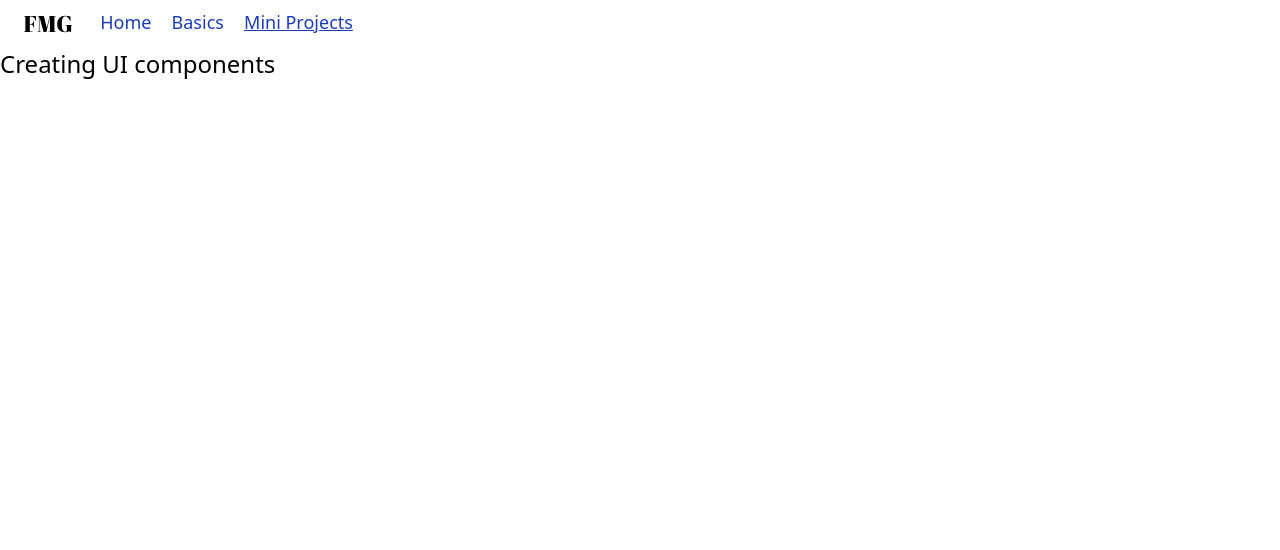
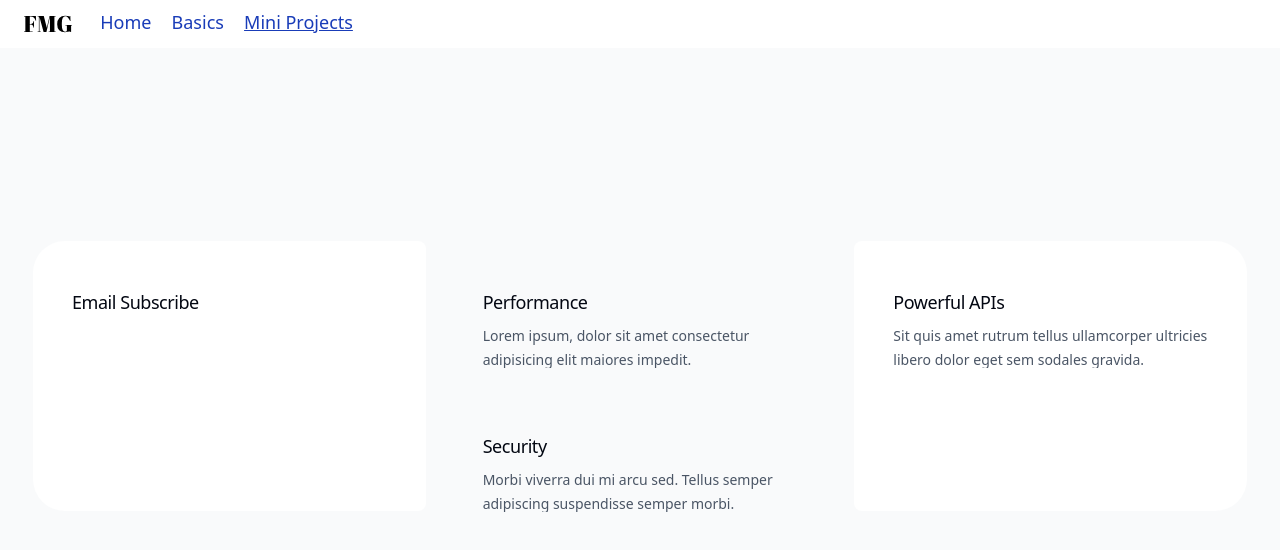
Before and after one commit to fahadkhan174/svelte, a SvelteKit app: page /mini-projects in a window 1280 px wide. Shown: the top 550 px of the page. Built offline with nearby package versions, Linux system fonts and the light colour scheme.

Commit message:
add structure to mini projects landing page

```diff
--- a/src/routes/+page.svelte
+++ b/src/routes/+page.svelte
@@ -1,3 +1,3 @@
-<div class="pl-6">
+<div class="px-6">
 	<h1 class="text-3xl">Welcome to SvelteKit</h1>
 </div>
--- a/src/routes/mini-projects/+page.svelte
+++ b/src/routes/mini-projects/+page.svelte
@@ -1,5 +1,106 @@
+<script lang="ts">
+	import { base } from '$app/paths';
+	import { page } from '$app/state';
+	let { children } = $props();
+</script>
+
 <svelte:head>
 	<title>Mini Projects</title>
 </svelte:head>
 
-<div class="text-2xl text-black">Creating UI components</div>
+<div class="bg-gray-50 py-24 sm:py-32">
+	<div class="mx-auto max-w-2xl px-6 lg:max-w-7xl lg:px-8">
+		<div class="mt-10 grid gap-4 sm:mt-16 lg:grid-cols-3 lg:grid-rows-2">
+			<div class="relative lg:row-span-2">
+				<div class="absolute inset-px rounded-lg bg-white lg:rounded-l-[2rem]"></div>
+				<div
+					class="relative flex h-32 flex-col overflow-hidden rounded-[calc(var(--radius-lg)+1px)] lg:rounded-l-[calc(2rem+1px)]"
+				>
+					<div class="px-8 pt-8 pb-3 sm:px-10 sm:pt-10 sm:pb-0">
+						<p class="mt-2 text-lg font-medium tracking-tight text-gray-950 max-lg:text-center">
+							<a href="{base}{page.url.pathname}/email-subscribe" class="hover:underline">Email Subscribe</a>
+						</p>
+						<p class="mt-2 max-w-lg text-sm/6 text-gray-600 max-lg:text-center">
+							<!-- Anim aute id magna aliqua ad ad non deserunt sunt. Qui irure qui lorem cupidatat
+							commodo. -->
+						</p>
+					</div>
+				</div>
+			</div>
+			<div class="relative max-lg:row-start-1">
+				<div
+					class="relative flex h-32 flex-col overflow-hidden rounded-[calc(var(--radius-lg)+1px)] max-lg:rounded-t-[calc(2rem+1px)]"
+				>
+					<div class="px-8 pt-8 sm:px-10 sm:pt-10">
+						<p class="mt-2 text-lg font-medium tracking-tight text-gray-950 max-lg:text-center">
+							Performance
+						</p>
+						<p class="mt-2 max-w-lg text-sm/6 text-gray-600 max-lg:text-center">
+							Lorem ipsum, dolor sit amet consectetur adipisicing elit maiores impedit.
+						</p>
+					</div>
+					<div
+						class="flex flex-1 items-center justify-center px-8 max-lg:pt-10 max-lg:pb-12 sm:px-10 lg:pb-2"
+					>
+						<!-- <img
+							class="w-full max-lg:max-w-xs"
+							src="https://tailwindcss.com/plus-assets/img/component-images/bento-03-performance.png"
+							alt=""
+						/> -->
+					</div>
+				</div>
+			</div>
+			<div class="relative max-lg:row-start-3 lg:col-start-2 lg:row-start-2">
+				<div
+					class="relative flex h-32 flex-col overflow-hidden rounded-[calc(var(--radius-lg)+1px)]"
+				>
+					<div class="px-8 pt-8 sm:px-10 sm:pt-10">
+						<p class="mt-2 text-lg font-medium tracking-tight text-gray-950 max-lg:text-center">
+							Security
+						</p>
+						<p class="mt-2 max-w-lg text-sm/6 text-gray-600 max-lg:text-center">
+							Morbi viverra dui mi arcu sed. Tellus semper adipiscing suspendisse semper morbi.
+						</p>
+					</div>
+				</div>
+			</div>
+			<div class="relative lg:row-span-2">
+				<div
+					class="absolute inset-px rounded-lg bg-white max-lg:rounded-b-[2rem] lg:rounded-r-[2rem]"
+				></div>
+				<div
+					class="relative flex h-32 flex-col overflow-hidden rounded-[calc(var(--radius-lg)+1px)] max-lg:rounded-b-[calc(2rem+1px)] lg:rounded-r-[calc(2rem+1px)]"
+				>
+					<div class="px-8 pt-8 pb-3 sm:px-10 sm:pt-10 sm:pb-0">
+						<p class="mt-2 text-lg font-medium tracking-tight text-gray-950 max-lg:text-center">
+							Powerful APIs
+						</p>
+						<p class="mt-2 max-w-lg text-sm/6 text-gray-600 max-lg:text-center">
+							Sit quis amet rutrum tellus ullamcorper ultricies libero dolor eget sem sodales
+							gravida.
+						</p>
+					</div>
+					<div class="relative min-h-[30rem] w-full grow">
+						<div
+							class="absolute top-10 right-0 bottom-0 left-10 overflow-hidden rounded-tl-xl bg-gray-900 shadow-2xl"
+						>
+							<div class="flex bg-gray-800/40 ring-1 ring-white/5">
+								<div class="-mb-px flex text-sm/6 font-medium text-gray-400">
+									<div
+										class="border-r border-b border-r-white/10 border-b-white/20 bg-white/5 px-4 py-2 text-white"
+									>
+										NotificationSetting.jsx
+									</div>
+									<div class="border-r border-gray-600/10 px-4 py-2">App.jsx</div>
+								</div>
+							</div>
+							<div class="px-6 pt-6 pb-14">
+								<!-- Your code example -->
+							</div>
+						</div>
+					</div>
+				</div>
+			</div>
+		</div>
+	</div>
+</div>
--- a/src/routes/mini-projects/email-subscribe/+page.svelte
+++ b/src/routes/mini-projects/email-subscribe/+page.svelte
@@ -2,4 +2,4 @@
 	<title>Email Subscribe | Mini Projects</title>
 </svelte:head>
 
-<div class="text-2xl text-black">Email Subscribe</div>
+<div class="flex justify-center items-center px-6">Hello</div>
```
